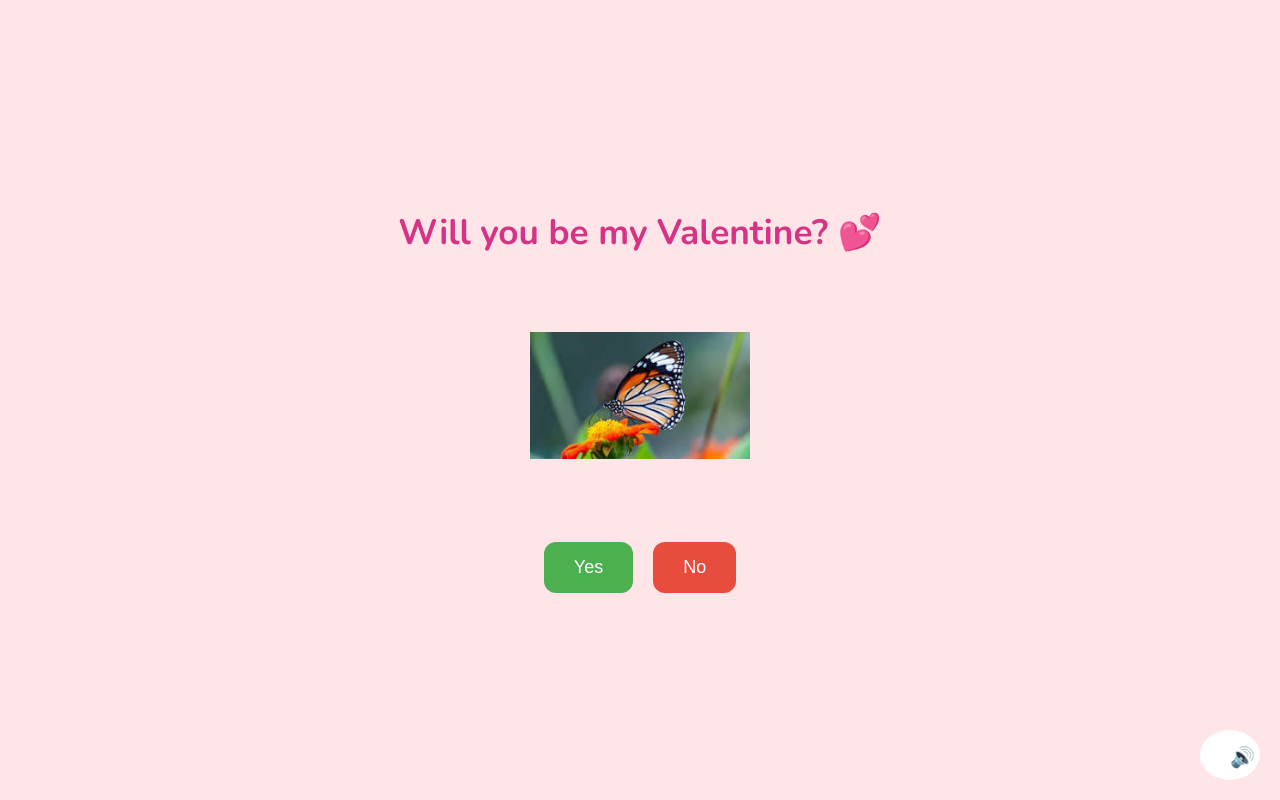
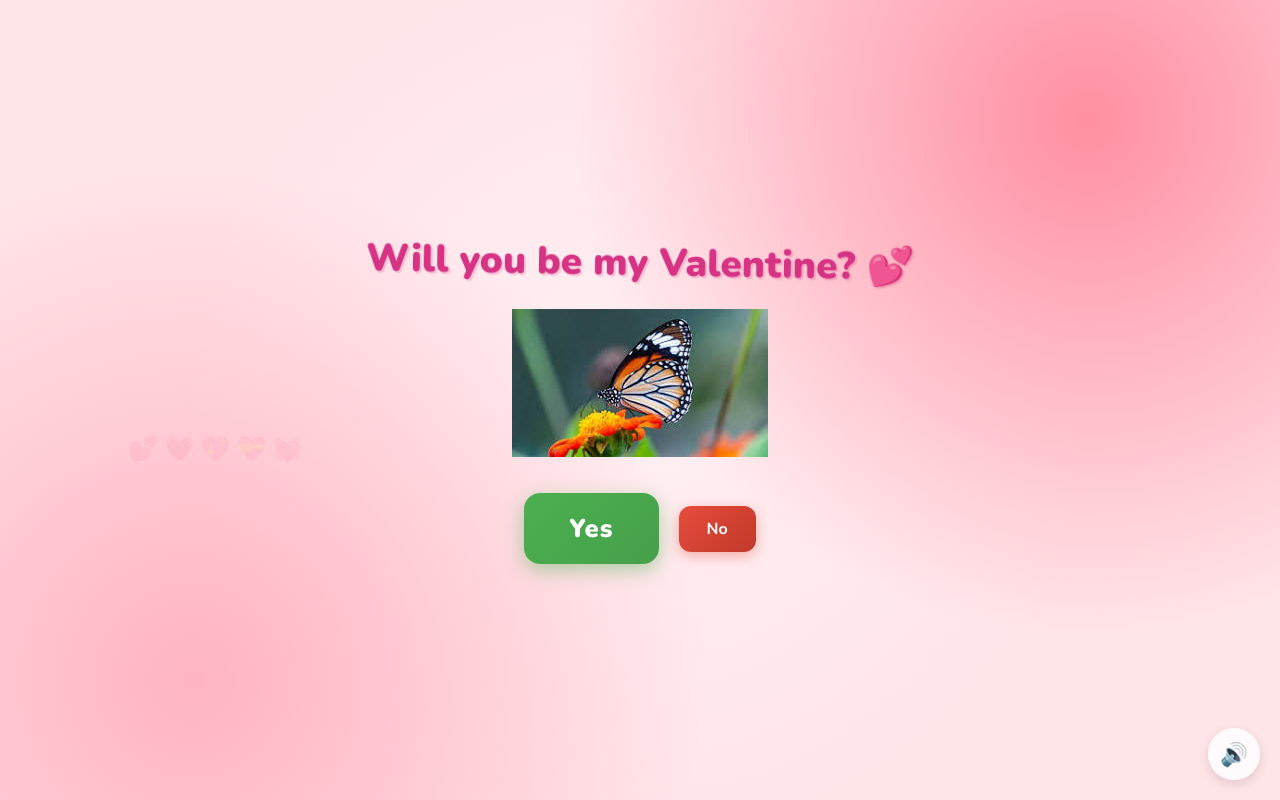
Before and after one commit to amangujral98/vday, a plain HTML site: page index.html in a window 1280 px wide. Drawn offline with nearby package versions, Linux system fonts and the light colour scheme.

Commit message:
Update style.css

```diff
--- a/style.css
+++ b/style.css
@@ -5,81 +5,234 @@
 }
 
 body {
-    background-color: #ffe4e8;
+    background-color: #FFE4E8;
     font-family: 'Nunito', sans-serif;
-    height: 100vh;
+    min-height: 100vh;
     display: flex;
     justify-content: center;
     align-items: center;
-    overflow: hidden; /* important for runaway */
+    overflow: hidden;
+    background-image:
+        radial-gradient(circle at 15% 85%, #ffb3c1 0%, transparent 40%),
+        radial-gradient(circle at 85% 15%, #ff8fa3 0%, transparent 40%),
+        radial-gradient(circle at 50% 50%, #fff0f3 0%, transparent 60%);
+}
+
+/* Floating hearts background */
+.hearts-bg {
+    position: fixed;
+    top: 0; left: 0; right: 0; bottom: 0;
+    pointer-events: none;
+    z-index: 0;
+    overflow: hidden;
+}
+
+.hearts-bg::before,
+.hearts-bg::after {
+    content: '💕 💗 💖 💝 💓';
+    position: absolute;
+    font-size: 1.5rem;
+    opacity: 0.15;
+    animation: floatHearts 12s linear infinite;
+    white-space: nowrap;
+    top: 100%;
+    left: 10%;
+}
+
+.hearts-bg::after {
+    animation-delay: 6s;
+    left: 60%;
+    content: '💗 💕 💓 💖 💝';
+}
+
+@keyframes floatHearts {
+    from { transform: translateY(0); opacity: 0.15; }
+    to { transform: translateY(-110vh); opacity: 0; }
 }
 
 .container {
-    text-align: center;
     position: relative;
     z-index: 1;
+    text-align: center;
+    padding: 40px 20px;
 }
 
 h1 {
-    font-size: 2.2rem;
-    margin-bottom: 30px;
+    font-size: 2.4rem;
     color: #d63384;
+    font-weight: 900;
+    margin-bottom: 20px;
+    text-shadow: 2px 2px 0px rgba(214, 51, 132, 0.2);
+    animation: wiggle 2s ease-in-out infinite;
 }
 
-/* Image */
-.image-container {
-    margin-bottom: 30px;
+@keyframes wiggle {
+    0%, 100% { transform: rotate(-1deg); }
+    50% { transform: rotate(1deg); }
 }
 
-#main-image {
-    width: 220px;
-    height: 220px;
+.gif-container {
+    margin: 20px auto;
+    display: flex;
+    justify-content: center;
+}
+
+#cat-gif {
+    width: 200px;
+    height: 200px;
     object-fit: contain;
-    border-radius: 16px;
+    filter: drop-shadow(0 8px 16px rgba(0,0,0,0.15));
     transition: opacity 0.3s ease;
 }
 
-/* Buttons */
 .buttons {
     display: flex;
     gap: 20px;
     justify-content: center;
-}
-
-button {
-    padding: 15px 30px;
-    font-size: 18px;
-    border: none;
-    border-radius: 12px;
-    cursor: pointer;
-    transition: transform 0.15s ease;
-}
-
-button:hover {
-    transform: scale(1.05);
+    align-items: center;
+    margin-top: 30px;
+    flex-wrap: wrap;
 }
 
 #yes-btn {
-    background: #4CAF50;
+    background: linear-gradient(135deg, #4CAF50, #45a049);
     color: white;
+    border: none;
+    border-radius: 16px;
+    font-size: 1.6rem;
+    font-weight: 900;
+    font-family: 'Nunito', sans-serif;
+    padding: 18px 45px;
+    cursor: pointer;
+    transition: transform 0.15s, box-shadow 0.15s;
+    box-shadow: 0 6px 20px rgba(76, 175, 80, 0.45);
+    letter-spacing: 1px;
+}
+
+#yes-btn:hover {
+    transform: scale(1.06) translateY(-2px);
+    box-shadow: 0 10px 28px rgba(76, 175, 80, 0.55);
+}
+
+#yes-btn:active {
+    transform: scale(0.98);
 }
 
 #no-btn {
-    background: #e74c3c;
+    background: linear-gradient(135deg, #e74c3c, #c0392b);
     color: white;
-    position: relative; /* important */
+    border: none;
+    border-radius: 12px;
+    font-size: 1rem;
+    font-weight: 700;
+    font-family: 'Nunito', sans-serif;
+    padding: 12px 28px;
+    cursor: pointer;
+    transition: background 0.2s, left 0.25s ease, top 0.25s ease;
+    box-shadow: 0 4px 14px rgba(231, 76, 60, 0.4);
 }
 
-/* Music button */
+#no-btn:hover {
+    background: linear-gradient(135deg, #c0392b, #a93226);
+}
+
+
+#tease-toast {
+    margin-top: 14px;
+    font-size: 1rem;
+    color: #d63384;
+    font-weight: 700;
+    font-style: italic;
+    opacity: 0;
+    transform: translateY(6px);
+    transition: opacity 0.3s ease, transform 0.3s ease;
+    min-height: 1.5rem;
+}
+
+#tease-toast.show {
+    opacity: 1;
+    transform: translateY(0);
+}
+
+/* Music toggle button */
 #music-toggle {
     position: fixed;
     bottom: 20px;
     right: 20px;
-    background: white;
+    background: rgba(255, 255, 255, 0.85);
     border: none;
     border-radius: 50%;
-    width: 50px;
-    height: 50px;
-    font-size: 20px;
+    width: 52px;
+    height: 52px;
+    font-size: 1.4rem;
     cursor: pointer;
+    backdrop-filter: blur(10px);
+    box-shadow: 0 4px 12px rgba(0, 0, 0, 0.12);
+    transition: transform 0.2s;
+    z-index: 100;
 }
+
+#music-toggle:hover {
+    transform: scale(1.1);
+}
+
+/* Yes page specific */
+.yes-container h1.yes-title {
+    font-size: 2.8rem;
+    animation: bounceTitle 0.6s ease infinite alternate;
+}
+
+@keyframes bounceTitle {
+    from { transform: translateY(0) rotate(-1deg); }
+    to { transform: translateY(-12px) rotate(1deg); }
+}
+
+.yes-message {
+    font-size: 1.4rem;
+    color: #e91e8c;
+    font-weight: 700;
+    margin-top: 24px;
+    animation: fadeIn 1s ease 0.5s both;
+}
+
+@keyframes fadeIn {
+    from { opacity: 0; transform: translateY(10px); }
+    to { opacity: 1; transform: translateY(0); }
+}
+
+.yes-container #cat-gif {
+    width: 260px;
+    height: 260px;
+
+}
+
+/* Image container supports both single GIF and collage */
+#image-container {
+    display: grid;
+    grid-template-columns: repeat(2, 140px);
+    justify-content: center;
+    gap: 12px;
+    transition: all 0.3s ease;
+}
+
+/* Collage images styling */
+.collage-img {
+    width: 140px;
+    height: 140px;
+    object-fit: cover;
+    border-radius: 15px;
+    box-shadow: 0 6px 15px rgba(0,0,0,0.2);
+    animation: fadeInScale 0.4s ease forwards;
+}
+
+/* Smooth appearance animation */
+@keyframes fadeInScale {
+    from {
+        opacity: 0;
+        transform: scale(0.8);
+    }
+    to {
+        opacity: 1;
+        transform: scale(1);
+    }
+}
```
